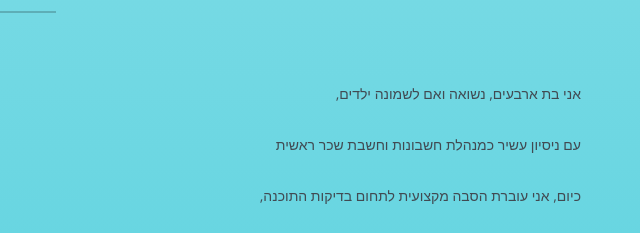
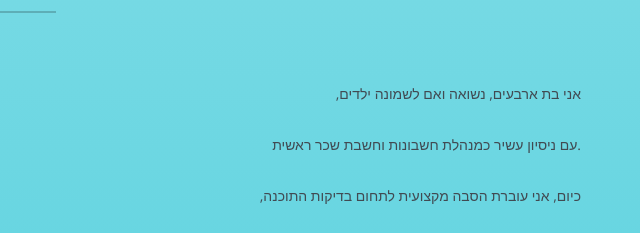
Before and after one commit to meravadmoni/index, a plain HTML site: page index.html in a window 1280 px wide. Shown: the part 940-1173 px from the top of the page, 629-1269 px from the left. Drawn offline with nearby package versions, Linux system fonts and the light colour scheme.

Commit message:
Update index.html

```diff
--- a/index.html
+++ b/index.html
@@ -80,7 +80,7 @@
       <div class="col-xs-12 col-md-6">
         <div class="about-text">
 	   <p>   אני בת ארבעים, נשואה ואם לשמונה ילדים, </p>
-<p> עם ניסיון עשיר כמנהלת חשבונות וחשבת שכר ראשית</p>
+<p> .עם ניסיון עשיר כמנהלת חשבונות וחשבת שכר ראשית</p>
 		<p>  כיום, אני עוברת הסבה מקצועית לתחום בדיקות התוכנה, </p>
           <p>   מתוך רצון לשלב את כישורי הניהול והאנליזה שלי עם העולם הטכנולוגי.   </p>
 		          <p>   אני מאורגנת, יסודית, עובדת בזריזות ובעלת עין חדה לפרטים.  </p>
```
